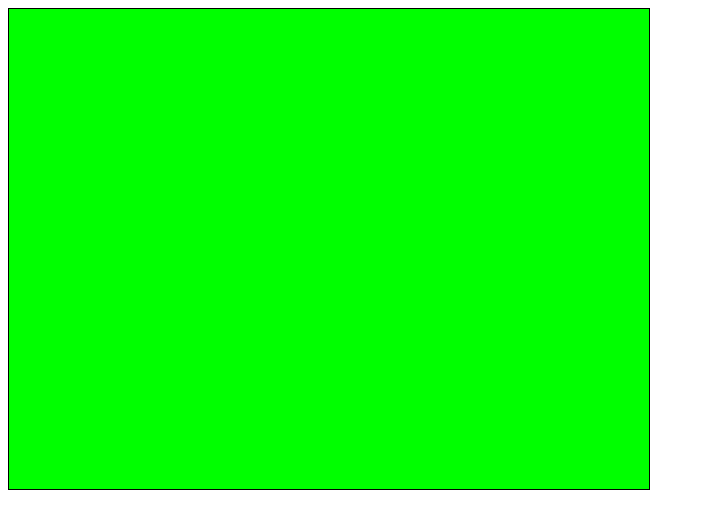
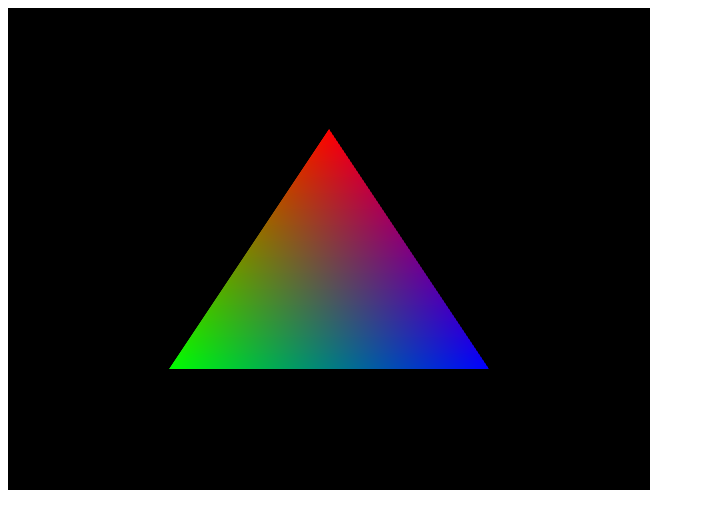
Before and after one commit to RedShoreTech/MyWebGLTutorials, a plain HTML site: page index.html in a window 1280 px wide. Shown: the whole page, without its empty margins (0-705 px from the left). Drawn offline with Linux system fonts and the light colour scheme.

Commit message:
drawTriangle: With vertex colors

```diff
--- a/drawTriangle.js
+++ b/drawTriangle.js
@@ -1,54 +1,83 @@
-// 顶点着色器程序
-const vsSource = `
-    attribute vec4 aVertexPosition;
+// Vertex shader program - using explicit locations
+const vsSource = `#version 300 es
+    layout(location = 0) in vec4 aVertexPosition;
+    layout(location = 1) in vec4 aVertexColor;
+    out vec4 vColor;
     void main() {
         gl_Position = aVertexPosition;
+        vColor = aVertexColor;
     }
 `;
 
-// 片段着色器程序
-const fsSource = `
+// Fragment shader program - updated for ES 3.0
+const fsSource = `#version 300 es
+    precision mediump float;
+    in vec4 vColor;
+    out vec4 fragColor;
     void main() {
-        gl_FragColor = vec4(1.0, 0.0, 0.0, 1.0);
+        fragColor = vColor;
     }
 `;
 
 function initGL() {
     const canvas = document.getElementById('glCanvas');
-    const gl = canvas.getContext('webgl');
+    // Using WebGL 2.0
+    const gl = canvas.getContext('webgl2');
 
     if (!gl) {
-        alert('无法初始化 WebGL');
+        alert('Unable to initialize WebGL 2.0');
         return;
     }
 
-    // 创建着色器程序
+    // Create shader program
     const shaderProgram = initShaderProgram(gl, vsSource, fsSource);
 
-    // 创建缓冲区并存储三角形顶点
+    // Create vertex position buffer
     const positionBuffer = gl.createBuffer();
+    const POSITION_LOCATION = 0; // Binding point for position attribute
     gl.bindBuffer(gl.ARRAY_BUFFER, positionBuffer);
     const positions = [
-        0.0,  0.5,  // 顶部顶点
-        -0.5, -0.5, // 左下顶点
-        0.5,  -0.5, // 右下顶点
+        0.0,  0.5,  // Top vertex
+        -0.5, -0.5, // Bottom left vertex
+        0.5,  -0.5, // Bottom right vertex
     ];
     gl.bufferData(gl.ARRAY_BUFFER, new Float32Array(positions), gl.STATIC_DRAW);
 
-    // 绘制场景
+    // Create vertex color buffer
+    const colorBuffer = gl.createBuffer();
+    const COLOR_LOCATION = 1; // Binding point for color attribute
+    gl.bindBuffer(gl.ARRAY_BUFFER, colorBuffer);
+    const colors = [
+        1.0, 0.0, 0.0, 1.0,    // Top vertex - Red
+        0.0, 1.0, 0.0, 1.0,    // Bottom left vertex - Green
+        0.0, 0.0, 1.0, 1.0,    // Bottom right vertex - Blue
+    ];
+    gl.bufferData(gl.ARRAY_BUFFER, new Float32Array(colors), gl.STATIC_DRAW);
+
+    // Create and bind VAO
+    const vao = gl.createVertexArray();
+    gl.bindVertexArray(vao);
+
+    // Set up vertex position attribute
+    gl.bindBuffer(gl.ARRAY_BUFFER, positionBuffer);
+    gl.enableVertexAttribArray(POSITION_LOCATION);
+    gl.vertexAttribPointer(POSITION_LOCATION, 2, gl.FLOAT, false, 0, 0);
+
+    // Set up vertex color attribute
+    gl.bindBuffer(gl.ARRAY_BUFFER, colorBuffer);
+    gl.enableVertexAttribArray(COLOR_LOCATION);
+    gl.vertexAttribPointer(COLOR_LOCATION, 4, gl.FLOAT, false, 0, 0);
+
+    // Draw the scene
     gl.clearColor(0.0, 0.0, 0.0, 1.0);
     gl.clear(gl.COLOR_BUFFER_BIT);
 
     gl.useProgram(shaderProgram);
-
-    const vertexPosition = gl.getAttribLocation(shaderProgram, 'aVertexPosition');
-    gl.enableVertexAttribArray(vertexPosition);
-    gl.vertexAttribPointer(vertexPosition, 2, gl.FLOAT, false, 0, 0);
-
+    gl.bindVertexArray(vao);
     gl.drawArrays(gl.TRIANGLES, 0, 3);
 }
 
-// 初始化着色器程序
+// Initialize shader program
 function initShaderProgram(gl, vsSource, fsSource) {
     const vertexShader = loadShader(gl, gl.VERTEX_SHADER, vsSource);
     const fragmentShader = loadShader(gl, gl.FRAGMENT_SHADER, fsSource);
@@ -59,21 +88,21 @@ function initShaderProgram(gl, vsSource, fsSource) {
     gl.linkProgram(shaderProgram);
 
     if (!gl.getProgramParameter(shaderProgram, gl.LINK_STATUS)) {
-        alert('无法初始化着色器程序: ' + gl.getProgramInfoLog(shaderProgram));
+        alert('Unable to initialize shader program: ' + gl.getProgramInfoLog(shaderProgram));
         return null;
     }
 
     return shaderProgram;
 }
 
-// 创建着色器
+// Create shader
 function loadShader(gl, type, source) {
     const shader = gl.createShader(type);
     gl.shaderSource(shader, source);
     gl.compileShader(shader);
 
     if (!gl.getShaderParameter(shader, gl.COMPILE_STATUS)) {
-        alert('着色器编译错误: ' + gl.getShaderInfoLog(shader));
+        alert('Shader compilation error: ' + gl.getShaderInfoLog(shader));
         gl.deleteShader(shader);
         return null;
     }
@@ -81,5 +110,5 @@ function loadShader(gl, type, source) {
     return shader;
 }
 
-// 页面加载完成后启动
+// Start after page loads
 window.onload = initGL;
--- a/index.html
+++ b/index.html
@@ -10,6 +10,6 @@
 </head>
 <body>
     <canvas id="glCanvas" width="640" height="480"></canvas>
-    <script src="helloGL.js"></script>
+    <script src="drawTriangle.js"></script>
 </body>
 </html>
```
